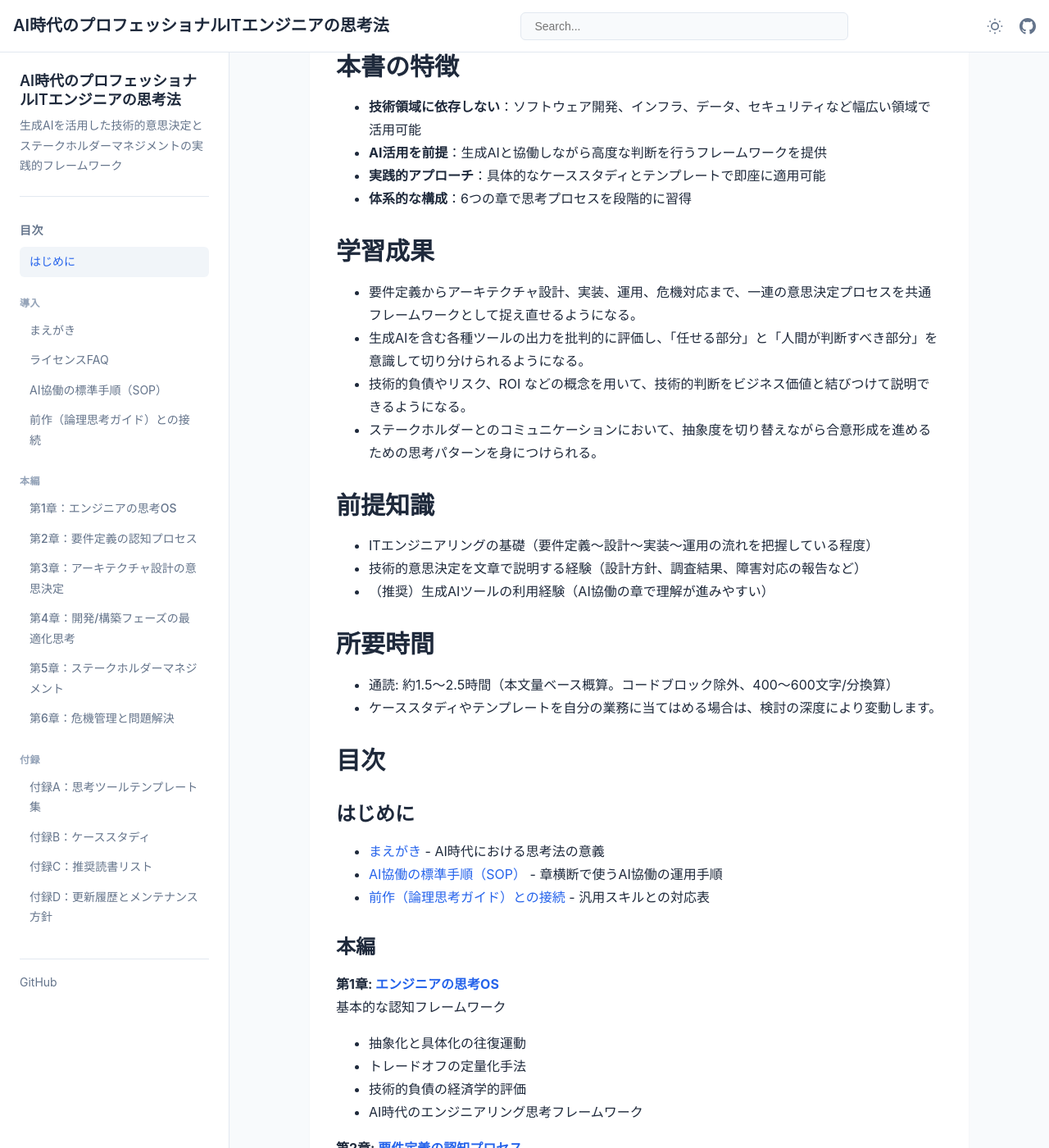
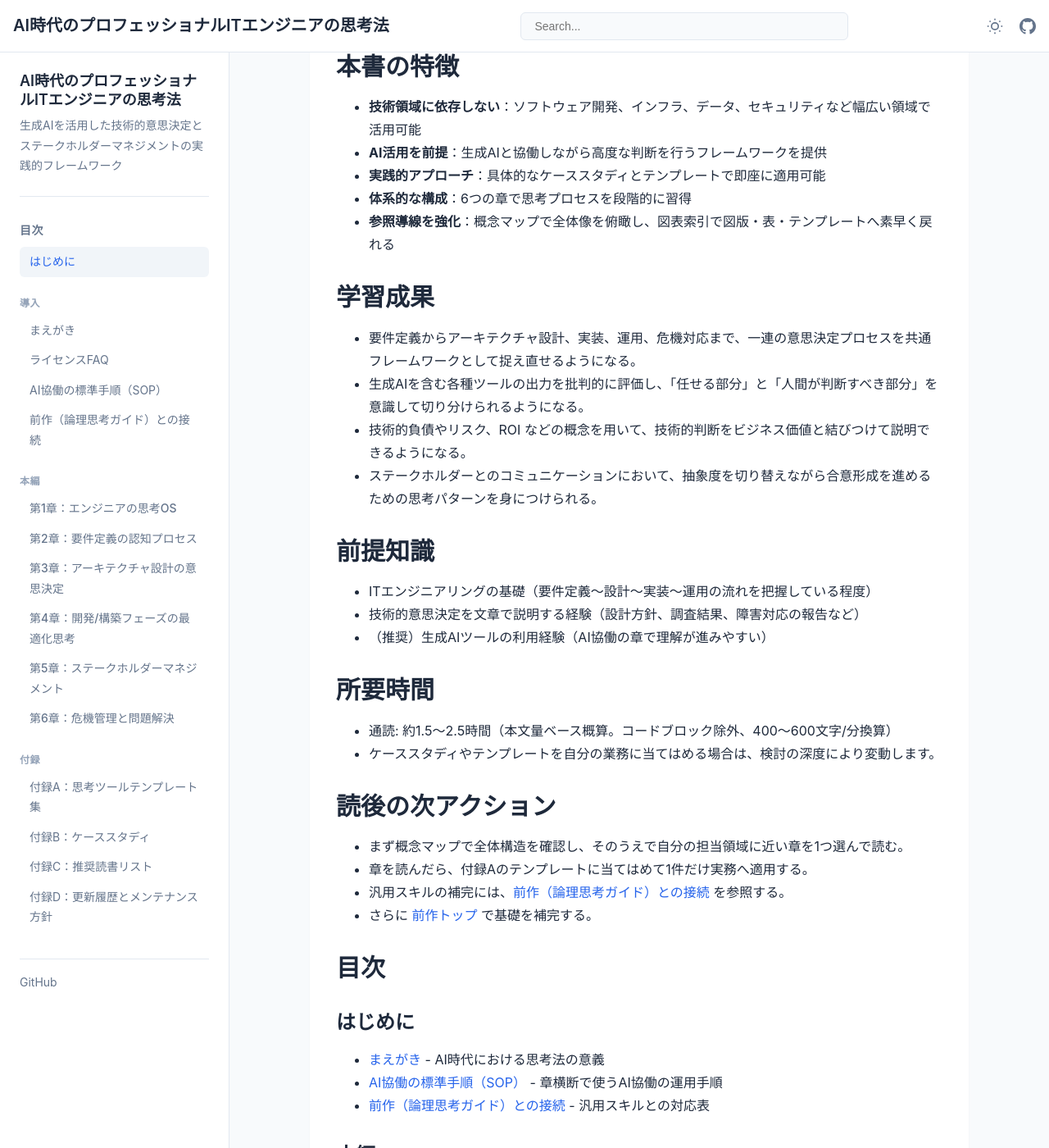
Before and after one commit to itdojp/ai-era-engineers-mind-book, a Jekyll site: the page built from docs/index.md, in a window 1280 px wide and 1400 px high, scrolled down 551 px. Shown: the whole window at 82% size. Built offline with Jekyll 4.4.1, drawn with Linux system fonts in a browser that asks for light colours.

Commit message:
docs: strengthen top-page guidance

```diff
--- a/docs/index.md
+++ b/docs/index.md
@@ -28,6 +28,7 @@ permalink: /
 - **AI活用を前提**：生成AIと協働しながら高度な判断を行うフレームワークを提供
 - **実践的アプローチ**：具体的なケーススタディとテンプレートで即座に適用可能
 - **体系的な構成**：6つの章で思考プロセスを段階的に習得
+- **参照導線を強化**：概念マップで全体像を俯瞰し、図表索引で図版・表・テンプレートへ素早く戻れる
 
 ## 学習成果
 
@@ -44,6 +45,12 @@ permalink: /
 ## 所要時間
 - 通読: 約1.5〜2.5時間（本文量ベース概算。コードブロック除外、400〜600文字/分換算）
 - ケーススタディやテンプレートを自分の業務に当てはめる場合は、検討の深度により変動します。
+
+## 読後の次アクション
+- まず概念マップで全体構造を確認し、そのうえで自分の担当領域に近い章を1つ選んで読む。
+- 章を読んだら、付録Aのテンプレートに当てはめて1件だけ実務へ適用する。
+- 汎用スキルの補完には、[前作（論理思考ガイド）との接続](introduction/bridge-logical-thinking-guide/) を参照する。
+- さらに [前作トップ](https://itdojp.github.io/LogicalThinking-AI-Era-Guide/) で基礎を補完する。
 
 ## 目次
 
```
